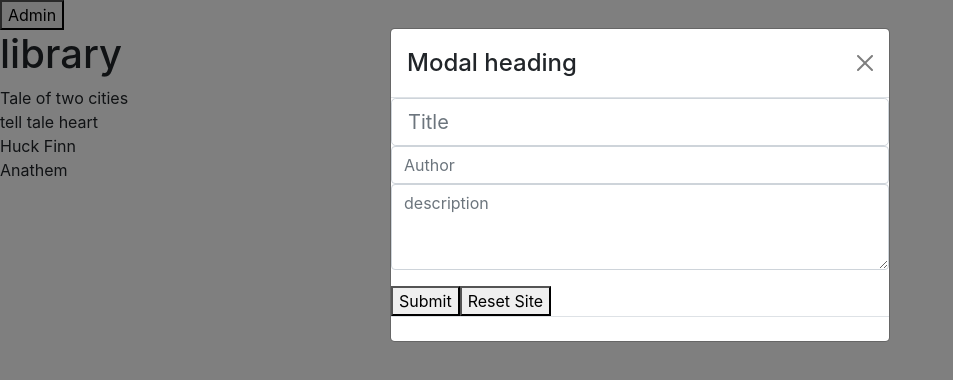
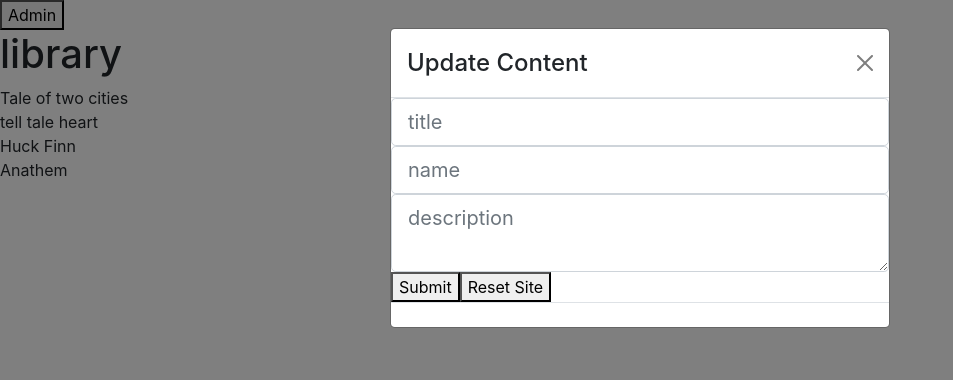
Before and after one commit to stevenspicher/adminpage, a React (Create React App) app: page / in a window 1280 px wide. Both pictures are taken after a click on the button "Admin". Shown: the top 380 px of the page, without its empty margins (0-953 px from the left). Built offline with nearby package versions, Linux system fonts and the light colour scheme; the HTML template or start-up script is replaced by a standard one.

Commit message:
didn't get map working

```diff
--- a/src/App.js
+++ b/src/App.js
@@ -1,6 +1,7 @@
 import content from './components/content' //all the information we had to create
 import { useState} from 'react'
 import Admin from './components/admin'
+
 
 
 
--- a/src/components/admin.js
+++ b/src/components/admin.js
@@ -1,4 +1,4 @@
-import{ Form, Modal } from 'react-bootstrap'
+import{ Form, Modal, Container } from 'react-bootstrap'
 import { useState, useEffect} from 'react'
 
 //updateContent is the now the name of the function that updates library, library is still the list plus (eventually) any additions, setShow(function) and show(boolean) are for the modal. content gives us access to the jsx file in order to reset the site to original conditions.
@@ -21,6 +21,7 @@ const Admin = ({updateContent, library, setShow, show, content}) => {
    localStorage.setItem("library", JSON.stringify(library))
   }, [library])
 
+  //this function takes the form responses and makes them in to a key value pair, then puts it into 'response'
   const updateField = (e) => {
       setResponse({
           ...response,
@@ -28,9 +29,10 @@ const Admin = ({updateContent, library, setShow, show, content}) => {
       })
   }
 
-// reset the site to original content - not working
+
 
   const handleClose = () => setShow(false);
+ // reset the site to original content - not working
   const resetSite = () => {
     console.log(content)
     updateContent(content);
@@ -48,21 +50,20 @@ const Admin = ({updateContent, library, setShow, show, content}) => {
          updateContent(updateArr)   //this is to fix adding an empty {} to updateArr on submit
     }
 
+     return (
 
-
-    return (
-
+      <Container bg-dark border-3>
 
       <Modal show={show} onHide={handleClose}>
       <Modal.Header closeButton>
-        <Modal.Title>Modal heading</Modal.Title>
+        <Modal.Title>Update Content</Modal.Title>
       </Modal.Header>
-        <Form onSubmit={handleSubmit} >
-       <Form.Control size="lg" type="text" placeholder="Title" name="title" onChange={updateField}/>
-       <Form.Control type="text" placeholder="Author" name="author" onChange={updateField}/>
-        <Form.Group className="mb-3" controlId="exampleForm.ControlTextarea1">
-          <Form.Control as="textarea" placeholder="description" name="description" rows={3} onChange={updateField}/>
-        </Form.Group>
+      <Form onSubmit={handleSubmit}>
+        <Form.Control size="lg" type="text" placeholder="title" name='title' onChange={updateField}/>
+        <Form.Control size="lg" type="text" placeholder="name" name='name' onChange={updateField}/>
+        <Form.Control size="lg" type="text" as="textarea" placeholder="description" name="description" aria-label="With textarea" onChange={updateField}/>
+
+
         <button>Submit</button>
         <button onClick={resetSite}>Reset Site</button>
       </Form>
@@ -70,7 +71,15 @@ const Admin = ({updateContent, library, setShow, show, content}) => {
 
         </Modal.Footer>
       </Modal>
+      </Container>
     )
 }
 
 export default Admin
+
+ // <Form.Control size="lg" type="text" placeholder={book[0]}/>
+
+            // <Form.Control size="lg" type="text" placeholder={k} name={k} onChange={updateField}/>
+
+
+            // ))
```
